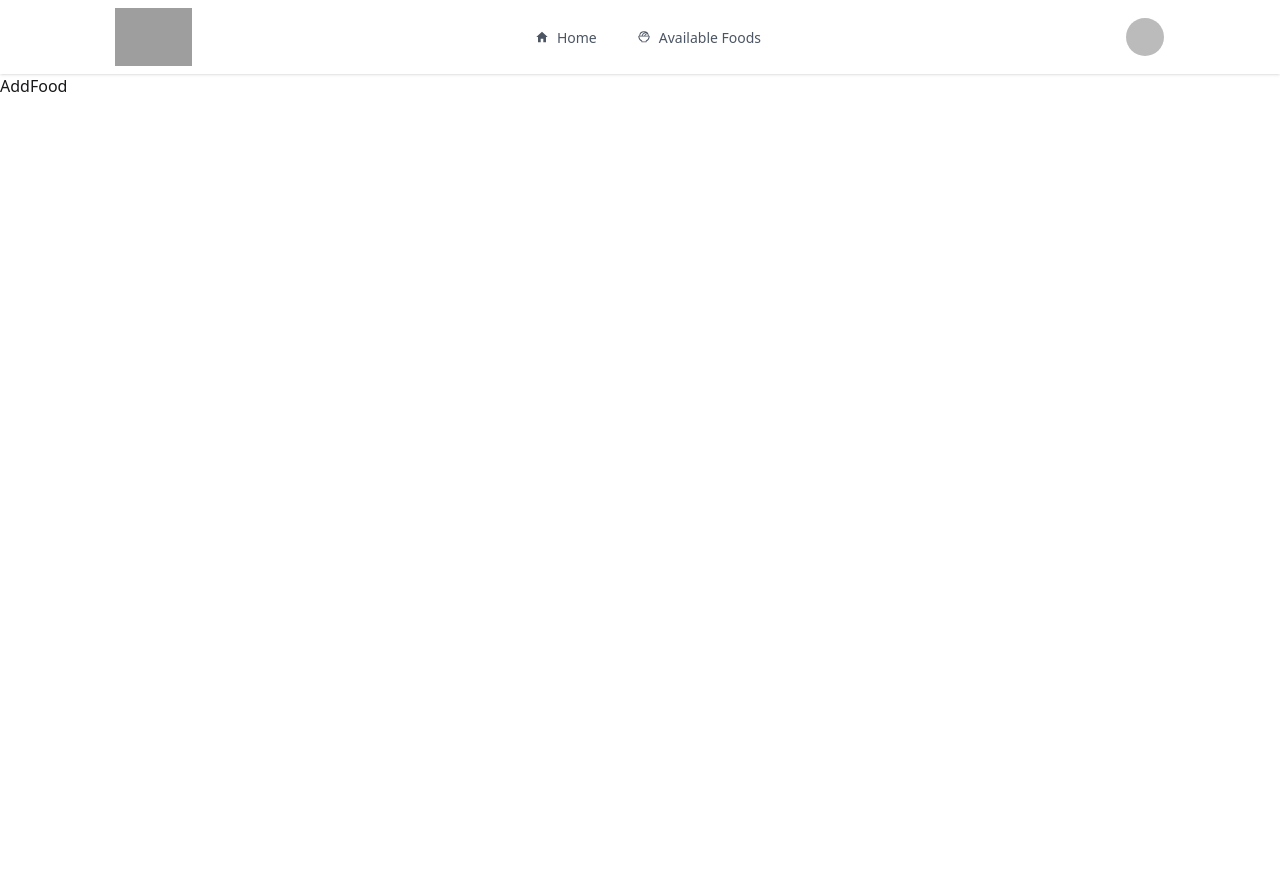
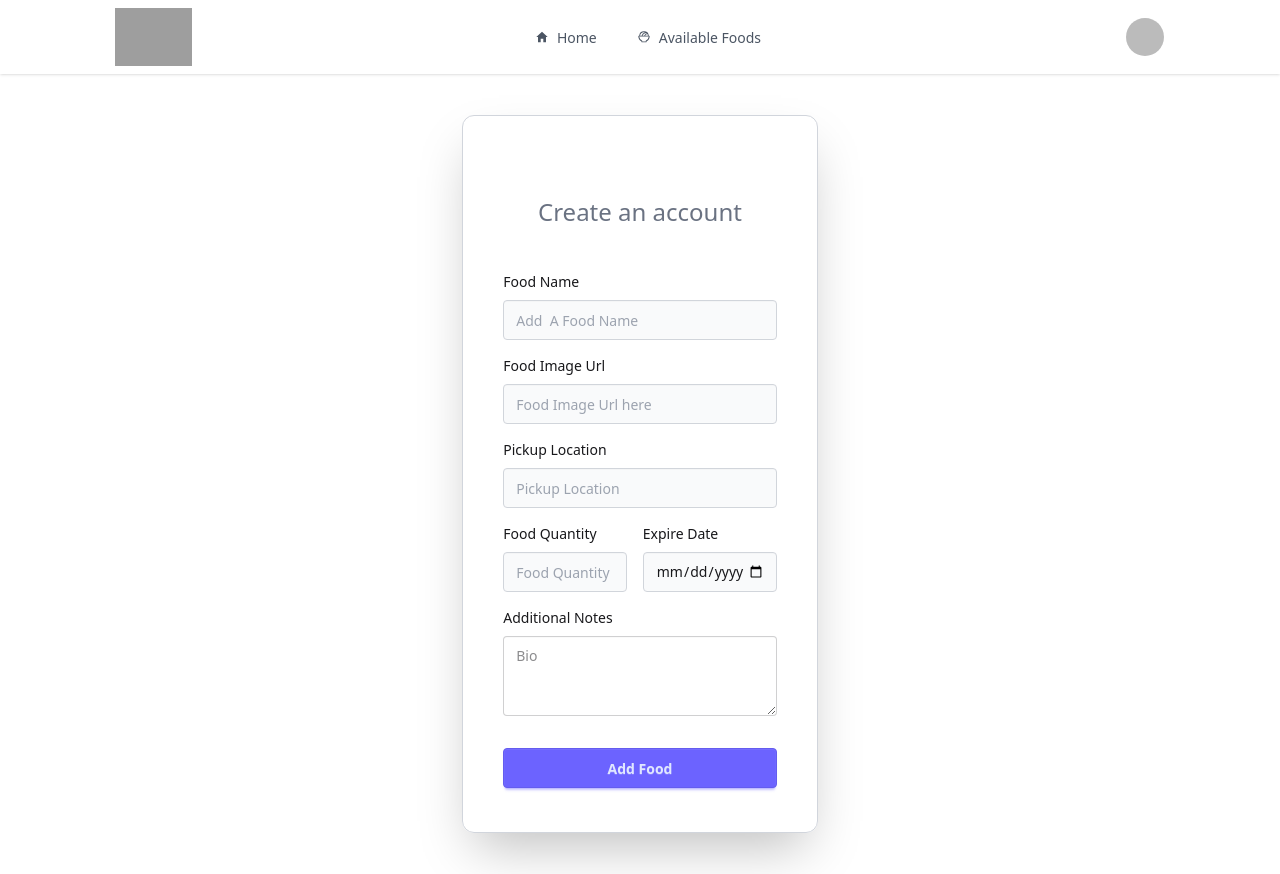
Before and after one commit to Azizul-haque1/plate-share-client, a React (Vite) app: page /add-food in a window 1280 px wide. Before the commit the page ends 800 px from the top, so only its background shows below. Built offline with nearby package versions, Linux system fonts and the light colour scheme; no server answers; sample sign-in values are in the browser's storage; grey boxes are pictures that could not be loaded.

Commit message:
add-food form added

```diff
--- a/src/index.css
+++ b/src/index.css
@@ -14,3 +14,10 @@
 .navbar .menu a.active {
   @apply text-primary bg-primary/8 duration-105 font-semibold;
 }
+
+* label {
+  @apply text-sm;
+}
+* input {
+  @apply text-sm bg-[#f9fafb] border placeholder:text-[#9ca3af] border-[#d1d5db];
+}
--- a/src/pages/AddFood/AddFood.jsx
+++ b/src/pages/AddFood/AddFood.jsx
@@ -1,10 +1,110 @@
 import React from 'react';
 
 const AddFood = () => {
+
+    const handleAddFood = (e) => {
+        e.preventDefault()
+        const form = e.target;
+        const foodName = form.food_name.value;
+        const foodImge = form.food_image.value;
+        const pickupLocation = form.pickup_location.value;
+        const foodQuantity = form.food_quantity.value;
+        const expireDate = form.expire_date.value;
+        const additionalNotes = form.additional_notes.value;
+        console.log({ foodName, foodImge, pickupLocation, foodQuantity, expireDate, additionalNotes });
+
+
+
+
+
+    }
     return (
-        <div>
-            AddFood
-        </div>
+        <div className=' px-2  md:px-0 md:w-10/12 mx-auto flex flex-col items-center md:flex-row gap-20 justify-center h-fu md:h-screen '>
+            <div className=" w-full shadow-2xl  md:w-1/3 border border-transparent  md:p-10 p-2 rounded-xl md:border-gray-300 ">
+                <h1 className='text-center text-2xl my-10 text-gray-500'>Create an account
+                </h1>
+
+                <form onSubmit={handleAddFood} className="fieldset gap-4">
+                    {/* Food Name */}
+                    <div className="" >
+
+                        <label className="">Food Name</label>
+                        <input
+                            required
+                            type="text"
+                            name='food_name'
+                            className="input w-full mt-2 bg-gray-100 placeholder:text-gray-300   border-0 focus:outline-primary "
+                            placeholder="Add  A Food Name" />
+                    </div>
+                    {/* Food image  url */}
+                    <div className="" >
+
+                        <label className="">Food Image Url</label>
+                        <input
+                            required
+                            type='url'
+                            name='food_image'
+                            className="input w-full mt-2 bg-gray-100 placeholder:text-gray-300   border-0 focus:outline-primary "
+                            placeholder="Food Image Url here" />
+                    </div>
+
+                    {/*Pickup Location */}
+                    <div className="" >
+
+                        <label className="">Pickup Location</label>
+                        <input
+                            required
+                            type="text"
+                            name='pickup_location'
+                            className="input w-full mt-2 bg-gray-100 placeholder:text-gray-300   border-0 focus:outline-primary "
+                            placeholder="Pickup Location" />
+                    </div>
+                    <div className="flex gap-4 w-full" >
+                        <div className="w-full">
+
+                            <label className="">Food Quantity
+                            </label>
+                            <input
+                                required
+                                type='text'
+                                name='food_quantity'
+                                className="input w-full mt-2 bg-gray-100 placeholder:text-gray-300   border-0 focus:outline-primary "
+                                placeholder="Food Quantity
+" />
+                        </div>
+                        <div className="w-full">
+
+                            <label className="">Expire Date
+                            </label>
+                            <input
+                                required
+                                type='date'
+                                name='expire_date'
+                                className="input w-full mt-2 bg-gray-100 placeholder:text-gray-300   border-0 focus:outline-primary "
+                                placeholder="Expire Date
+" />
+                        </div>
+                    </div>
+                    <div className="">
+
+                        <label className="">Additional Notes
+                        </label>
+                        <textarea
+                            name='additional_notes'
+                            className="textarea mt-2 w-full" placeholder="Bio"></textarea>
+
+                    </div>
+
+
+                    <button className="btn btn-primary mt-4">Add Food</button>
+                </form>
+
+            </div>
+
+
+
+        </div >
+
     );
 };
 
--- a/src/pages/Login/Login.jsx
+++ b/src/pages/Login/Login.jsx
@@ -1,5 +1,5 @@
 import React, { useState } from 'react';
-import { Link } from 'react-router';
+import { Link, useLocation, useNavigate } from 'react-router';
 import useAuth from '../../hooks/useAuth';
 import toast from 'react-hot-toast';
 import { FaEye, FaGoogle } from 'react-icons/fa';
@@ -8,6 +8,8 @@ import { IoEye, IoEyeOff } from "react-icons/io5";
 
 const Login = () => {
     const [show, setShow] = useState(false)
+    const location = useLocation()
+    const navigate = useNavigate()
     const { sigInWithGoolge, setUser, setLoading,
         signWithEmailAndPasswordFunc
     } = useAuth()
@@ -51,6 +53,8 @@ const Login = () => {
                 console.log(res.user);
                 setUser(res.user)
                 toast.success('Login successful')
+                navigate(location.state ? location.state : '/')
+
 
             })
             .catch((error) => {
--- a/src/routes/PrivateRouter.jsx
+++ b/src/routes/PrivateRouter.jsx
@@ -1,10 +1,11 @@
 import React from 'react';
 import useAuth from '../hooks/useAuth';
 import Loader from '../components/Loader/Loader';
-import { Navigate } from 'react-router';
+import { Navigate, useLocation } from 'react-router';
 
 const PrivateRouter = ({ children }) => {
     const { user, loading, } = useAuth()
+    const location = useLocation()
 
     if (loading) {
         return <Loader />
@@ -15,7 +16,7 @@ const PrivateRouter = ({ children }) => {
     }
 
     else {
-        return <Navigate state={location.pathname} to='/auth/login'></Navigate>
+        return <Navigate state={location?.pathname} replace to='/auth/login'></Navigate>
     }
 
 };
```
